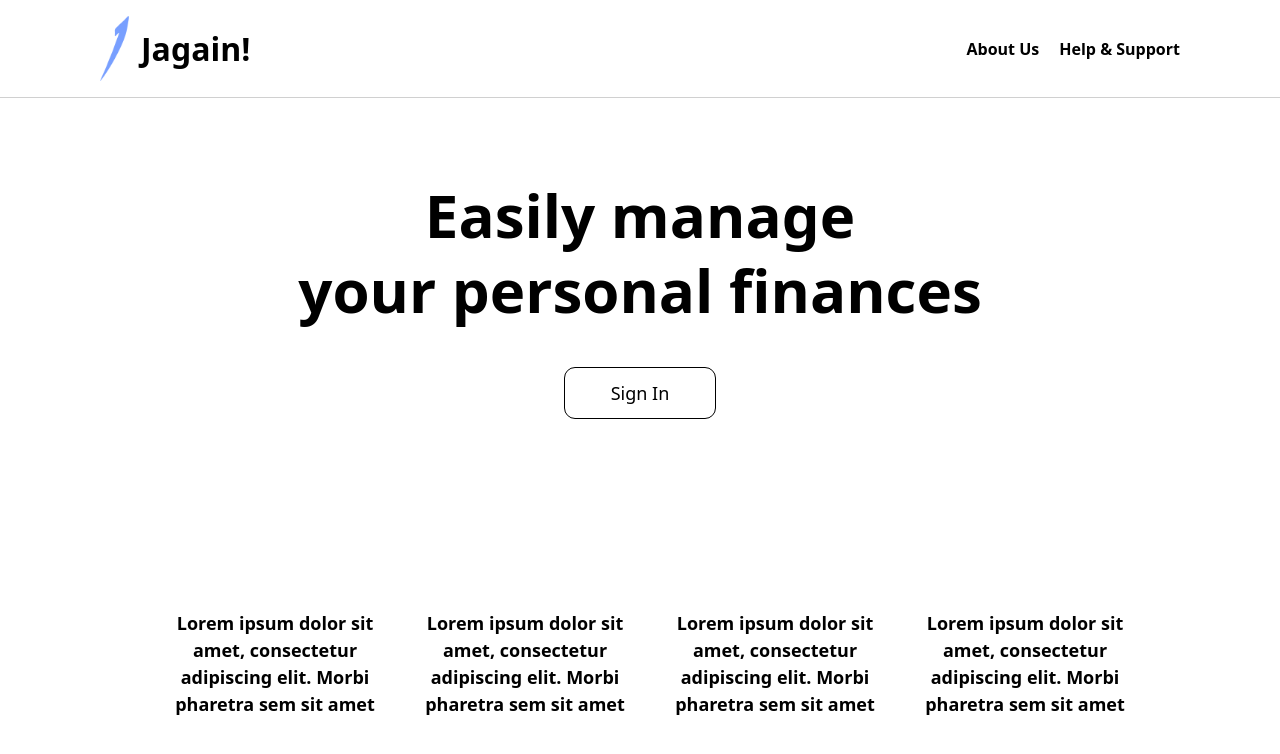
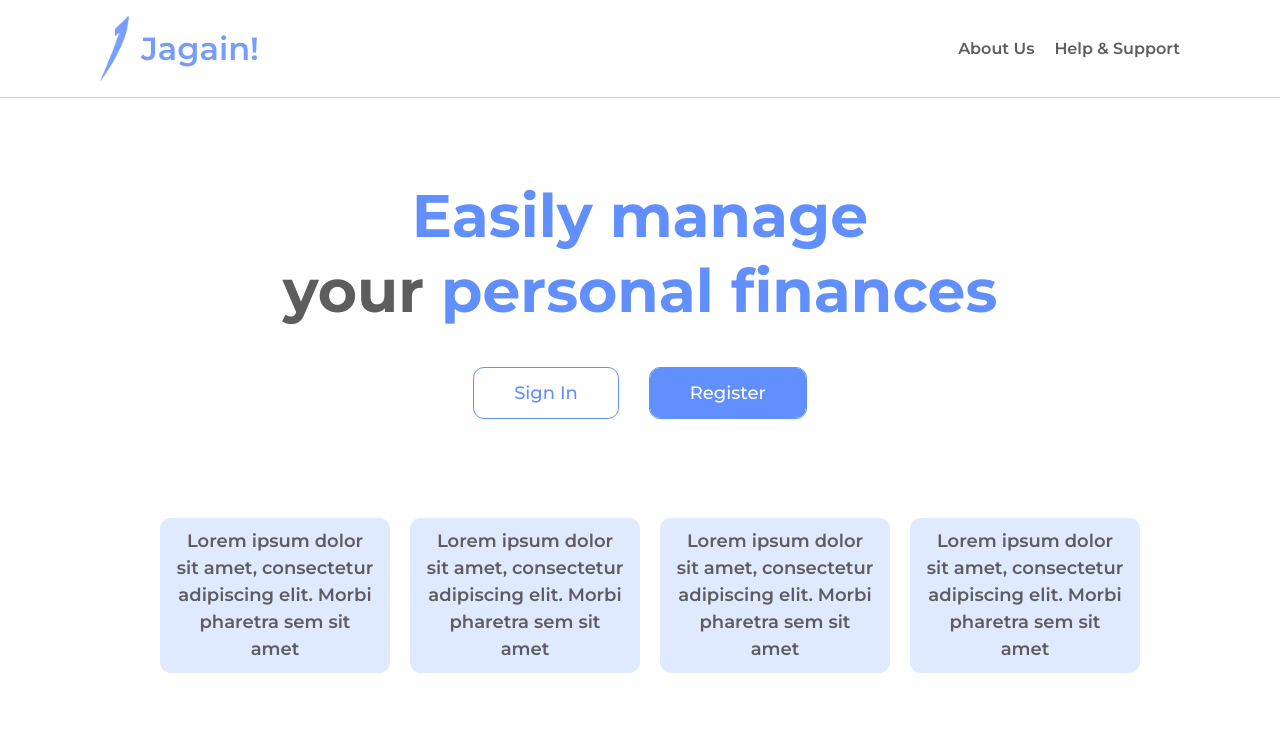
Before and after one commit to ahmadzaki2975/jagain-v2, a Next.js app: page / in a window 1280 px wide. Shown: the top 754 px of the page. Built offline with nearby package versions, Linux system fonts and the light colour scheme.

Commit message:
feat: define colors

```diff
--- a/tailwind.config.js
+++ b/tailwind.config.js
@@ -1,18 +1,28 @@
 /** @type {import('tailwindcss').Config} */
 module.exports = {
   content: [
-    './src/pages/**/*.{js,ts,jsx,tsx,mdx}',
-    './src/components/**/*.{js,ts,jsx,tsx,mdx}',
-    './src/app/**/*.{js,ts,jsx,tsx,mdx}',
+    "./src/pages/**/*.{js,ts,jsx,tsx,mdx}",
+    "./src/components/**/*.{js,ts,jsx,tsx,mdx}",
+    "./src/app/**/*.{js,ts,jsx,tsx,mdx}",
   ],
   theme: {
     extend: {
-      backgroundImage: {
-        'gradient-radial': 'radial-gradient(var(--tw-gradient-stops))',
-        'gradient-conic':
-          'conic-gradient(from 180deg at 50% 50%, var(--tw-gradient-stops))',
+      colors: {
+        blue: {
+          primary: "#628FFE",
+          secondary: "#769DFC",
+        },
+        grey: {
+          primary: "#5D5D5D",
+        },
+      },
+      fontFamily: {
+        montserrat: "'Montserrat', sans-serif",
+      },
+      screens: {
+        xs: "425px",
       },
     },
   },
   plugins: [],
-}
+};
```
